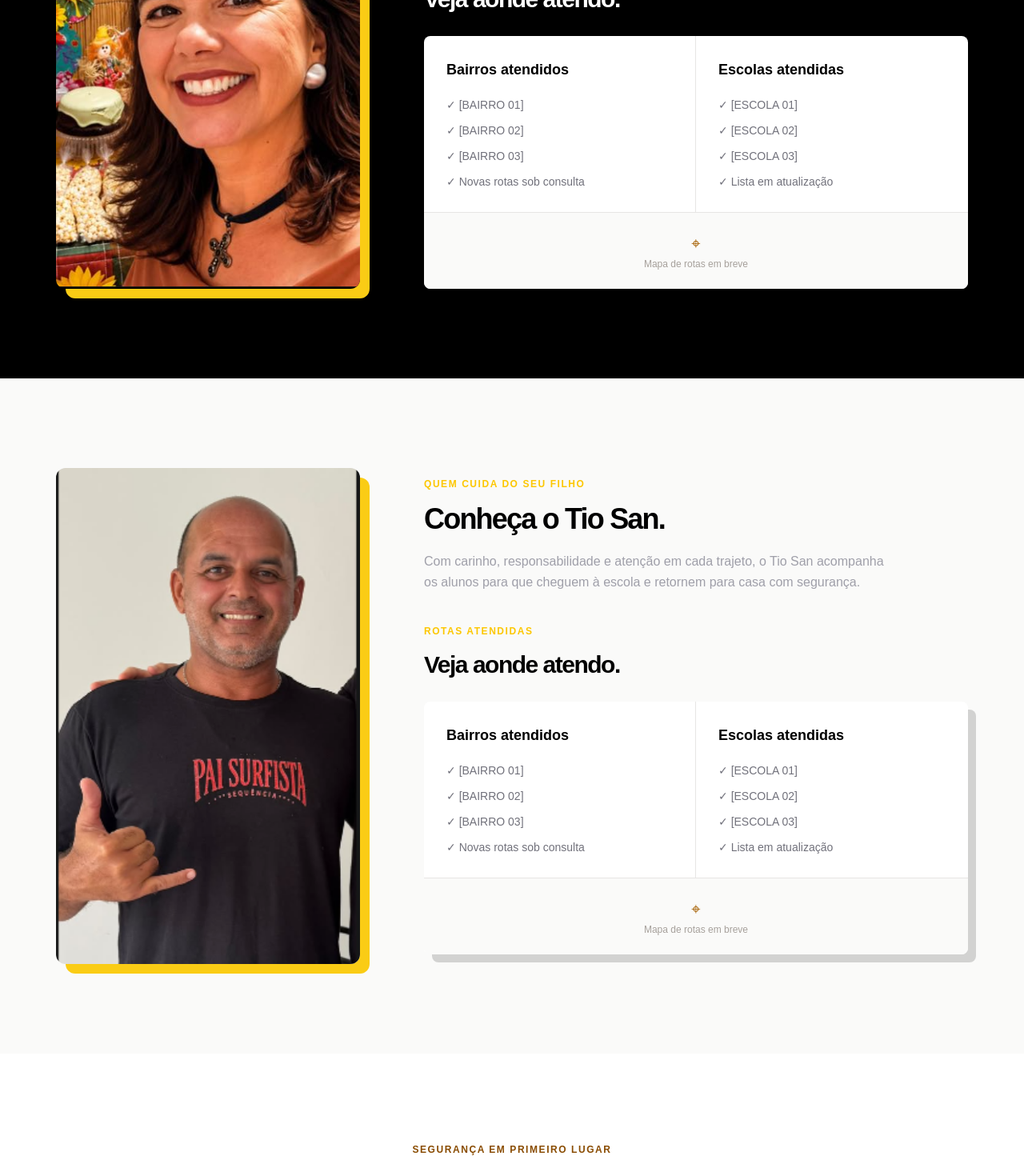
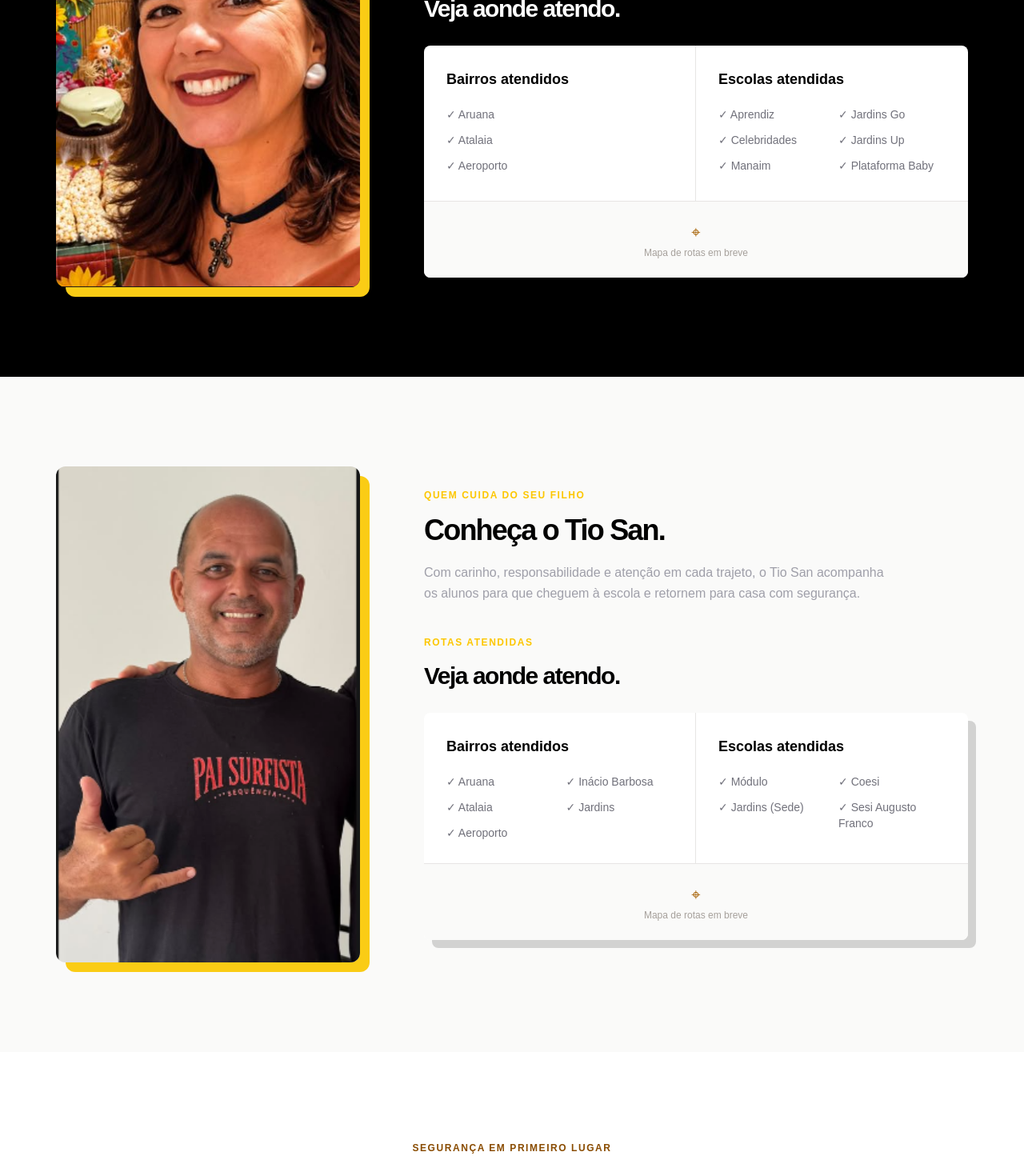
Before and after one commit to emidio79/emidiotransportes, a React (Vite) app: page / in a window 1280 px wide. Shown: the part 1620-3080 px from the top of the page at 80% size. Built offline with nearby package versions, Linux system fonts and the light colour scheme.

Commit message:
Atualizações de informações

```diff
--- a/src/components/sections/About.jsx
+++ b/src/components/sections/About.jsx
@@ -5,7 +5,7 @@ function About() {
     <section id="sobre" className="bg-stone-50 py-20 md:py-28">
       <div className="mx-auto grid w-[min(1140px,calc(100%-40px))] gap-8 md:grid-cols-[.9fr_1.1fr] md:gap-24">
         <div><p className="mb-4 text-xs font-bold tracking-[.13em] text-yellow-800">SOBRE NÓS</p><h2 className="font-display text-4xl font-bold leading-[1.05] tracking-[-.05em] sm:text-5xl">Um transporte feito por uma família, para cuidar da sua.</h2></div>
-        <div className="max-w-xl text-zinc-600"><p>Somos uma família que acredita que levar uma criança à escola é muito mais do que cumprir uma rota. É assumir uma responsabilidade diária com segurança, atenção e respeito.</p><p className="mt-4">O nosso serviço nasceu em <strong className="text-zinc-950">[ANO DE INÍCIO]</strong>, com o propósito de oferecer mais tranquilidade para pais e responsáveis em <strong className="text-zinc-950">Aracaju-SE</strong>.</p><a href="#contato" className="mt-6 inline-block text-sm font-bold">Conheça nossa rota <span className="ml-2 text-lg text-yellow-700">→</span></a></div>
+        <div className="max-w-xl text-zinc-600"><p>Somos uma família que acredita que levar uma criança à escola é muito mais do que cumprir uma rota. É assumir uma responsabilidade diária com segurança, atenção e respeito.</p><p className="mt-4">O nosso serviço nasceu em <strong className="text-zinc-950">2012</strong>, com o propósito de oferecer mais tranquilidade para pais e responsáveis em <strong className="text-zinc-950">Aracaju-SE</strong>.</p><a href="#TiaAndrea" className="mt-6 inline-block text-sm font-bold">Conheça nossa rota <span className="ml-2 text-lg text-yellow-700">→</span></a></div>
       </div>
       <div className="mx-auto mt-14 grid w-[min(1140px,calc(100%-40px))] gap-5 border-t border-stone-300 pt-7 sm:grid-cols-3">
         {stats.map(([number, label]) => <div key={label} className="flex items-center gap-3"><strong className="font-display text-4xl tracking-[-.05em]">{number}</strong><span className="max-w-24 text-xs leading-tight text-zinc-500">{label}</span></div>)}
--- a/src/components/sections/Coverage.jsx
+++ b/src/components/sections/Coverage.jsx
@@ -1,6 +1,4 @@
-import Button from '../ui/Button'
-import { neighborhoods, schools, steps } from '../../data/services'
-import { whatsappLink } from '../../utils/whatsapp'
+import { steps } from '../../data/services'
 
 function Coverage() {
   return (
@@ -11,13 +9,6 @@ function Coverage() {
           <div className="grid gap-9 sm:grid-cols-2 lg:grid-cols-4">{steps.map(([number, title, text]) => <article key={number}><span className="grid h-8 w-8 place-items-center rounded-full bg-yellow-400 text-[10px] font-extrabold">{number}</span><h3 className="mt-6 font-display text-xl font-bold tracking-[-.04em] text-white">{title}</h3><p className="mt-2 text-sm leading-relaxed text-zinc-400">{text}</p></article>)}</div>
         </div>
       </section>
-
-      <section id="rotas" className="bg-yellow-400 py-20 md:py-28">
-        <div className="mx-auto grid w-[min(1140px,calc(100%-40px))] items-center gap-12 lg:grid-cols-[.83fr_1.17fr] lg:gap-20">
-          <div><p className="mb-4 text-xs font-bold tracking-[.13em] text-yellow-900">ROTAS ATENDIDAS</p><h2 className="font-display text-4xl font-bold tracking-[-.05em] sm:text-5xl">Onde a nossa rota chega.</h2><p className="mt-4 max-w-md text-sm leading-relaxed text-yellow-950">Estamos ampliando as informações de rotas. Consulte-nos para confirmar disponibilidade no seu bairro, escola e turno.</p><Button dark href={whatsappLink('Olá! Gostaria de confirmar se vocês atendem meu bairro e escola.')} className="mt-6">Consultar minha rota <span className="text-lg">→</span></Button></div>
-          <div className="grid overflow-hidden rounded-lg bg-white shadow-[10px_10px_0_rgba(0,0,0,.16)] sm:grid-cols-2"><div className="border-b border-stone-200 p-7 sm:border-b-0 sm:border-r"><h3 className="font-display text-lg font-bold">Bairros atendidos</h3><ul className="mt-5 space-y-3 text-sm text-zinc-500">{neighborhoods.map((item) => <li key={item}>✓ {item}</li>)}</ul></div><div className="p-7"><h3 className="font-display text-lg font-bold">Escolas atendidas</h3><ul className="mt-5 space-y-3 text-sm text-zinc-500">{schools.map((item) => <li key={item}>✓ {item}</li>)}</ul></div><div className="col-span-full grid h-24 place-content-center border-t border-stone-200 bg-stone-50 text-center text-xs text-stone-400"><span className="mb-1 text-xl text-yellow-700">⌖</span>Mapa de rotas em breve</div></div>
-        </div>
-      </section>
     </>
   )
 }
--- a/src/components/sections/TiaAndrea.jsx
+++ b/src/components/sections/TiaAndrea.jsx
@@ -1,5 +1,5 @@
 import tiaAndreaImage from '../../assets/images/tia-andrea.png'
-import { neighborhoods, schools} from '../../data/services'
+import { rotandrea, escolandrea} from '../../data/services'
 function TiaAndrea() {
   return (
     <section id="TiaAndrea" className="bg-black py-20 md:py-28">
@@ -45,7 +45,7 @@ function TiaAndrea() {
                 </h4>
 
                 <ul className="mt-5 space-y-3 text-sm text-zinc-500">
-                  {neighborhoods.map((item) => (
+                  {rotandrea.map((item) => (
                     <li key={item}>✓ {item}</li>
                   ))}
                 </ul>
@@ -56,8 +56,8 @@ function TiaAndrea() {
                   Escolas atendidas
                 </h4>
 
-                <ul className="mt-5 space-y-3 text-sm text-zinc-500">
-                  {schools.map((item) => (
+                <ul className="mt-5 space-y-3 text-sm text-zinc-500 columns-2 gap-4">
+                  {escolandrea.map((item) => (
                     <li key={item}>✓ {item}</li>
                   ))}
                 </ul>
--- a/src/components/sections/TioSan.jsx
+++ b/src/components/sections/TioSan.jsx
@@ -1,5 +1,5 @@
 import tioSanImage from '../../assets/images/tio-san.png'
-import { neighborhoods, schools} from '../../data/services'
+import { rotasan, escolasan} from '../../data/services'
 function TioSan() {
   return (
     <section id="TioSan" className="bg-stone-50 py-20 md:py-28">
@@ -44,8 +44,8 @@ function TioSan() {
                   Bairros atendidos
                 </h4>
 
-                <ul className="mt-5 space-y-3 text-sm text-zinc-500">
-                  {neighborhoods.map((item) => (
+                <ul className="mt-5 space-y-3 text-sm text-zinc-500 columns-2 gap-4">
+                  {rotasan.map((item) => (
                     <li key={item}>✓ {item}</li>
                   ))}
                 </ul>
@@ -56,8 +56,8 @@ function TioSan() {
                   Escolas atendidas
                 </h4>
 
-                <ul className="mt-5 space-y-3 text-sm text-zinc-500">
-                  {schools.map((item) => (
+                <ul className="mt-5 space-y-3 text-sm text-zinc-500 columns-2 gap-4">
+                  {escolasan.map((item) => (
                     <li key={item}>✓ {item}</li>
                   ))}
                 </ul>
--- a/src/data/services.js
+++ b/src/data/services.js
@@ -54,9 +54,9 @@ export const benefits = [
 ]
 
 export const stats = [
-  ['[X]+', 'anos de experiência'],
-  ['[X]+', 'famílias atendidas'],
-  ['[X]', 'rotas organizadas'],
+  ['14+', 'anos de experiência'],
+  ['45+', 'famílias atendidas'],
+  ['6', 'rotas organizadas'],
 ]
 
 export const heroHighlights = [
@@ -65,16 +65,32 @@ export const heroHighlights = [
   ['♥', 'Atenção em', 'cada trajeto'],
 ]
 
-export const neighborhoods = [
-  '[BAIRRO 01]',
-  '[BAIRRO 02]',
-  '[BAIRRO 03]',
-  'Novas rotas sob consulta',
+export const rotasan = [
+  'Aruana',
+  'Atalaia',
+  'Aeroporto',
+  'Inácio Barbosa',
+  'Jardins',
 ]
 
-export const schools = [
-  '[ESCOLA 01]',
-  '[ESCOLA 02]',
-  '[ESCOLA 03]',
-  'Lista em atualização',
+export const escolasan = [
+  'Módulo',
+  'Jardins (Sede)',
+  'Coesi',
+  'Sesi Augusto Franco',
 ]
+
+export const rotandrea = [
+  'Aruana',
+  'Atalaia',
+  'Aeroporto',
+]
+
+export const escolandrea = [
+  'Aprendiz',
+  'Celebridades',
+  'Manaim',
+  'Jardins Go',
+  'Jardins Up',
+  'Plataforma Baby',
+]
```
